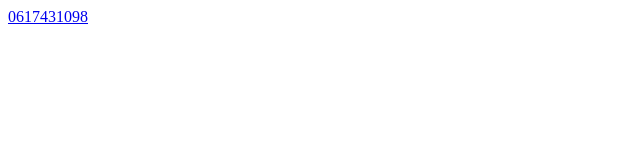
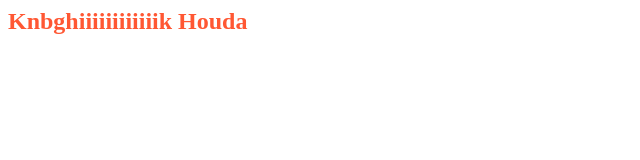
Before and after one commit to goulhyanlhsn/ddod, a plain HTML site: page index.html in a window 1280 px wide. Shown: the whole page, without its empty margins (0-640 px from the left). Drawn offline with Linux system fonts and the light colour scheme.

Commit message:
Update index.html

```diff
--- a/index.html
+++ b/index.html
@@ -1,11 +1,34 @@
 <!DOCTYPE html>
-<html lang="en">
+<html lang="ar">
 <head>
     <meta charset="UTF-8">
     <meta name="viewport" content="width=device-width, initial-scale=1.0">
-    <title>Document</title>
+    <title>تحريك النص</title>
+    <style>
+        /* تنسيق النص وجعله يتحرك */
+        .moving-text {
+            font-size: 24px;
+            font-weight: bold;
+            color: #ff5733;
+            position: relative;
+            animation: moveText 5s infinite;
+        }
+
+        /* تعريف الحركة */
+        @keyframes moveText {
+            0% {
+                left: 0;
+            }
+            50% {
+                left: 50%;
+            }
+            100% {
+                left: 0;
+            }
+        }
+    </style>
 </head>
 <body>
-    <a href="tel:+212617431098">0617431098</a>
+    <div class="moving-text">Knbghiiiiiiiiiiiik Houda</div>
 </body>
 </html>
```
